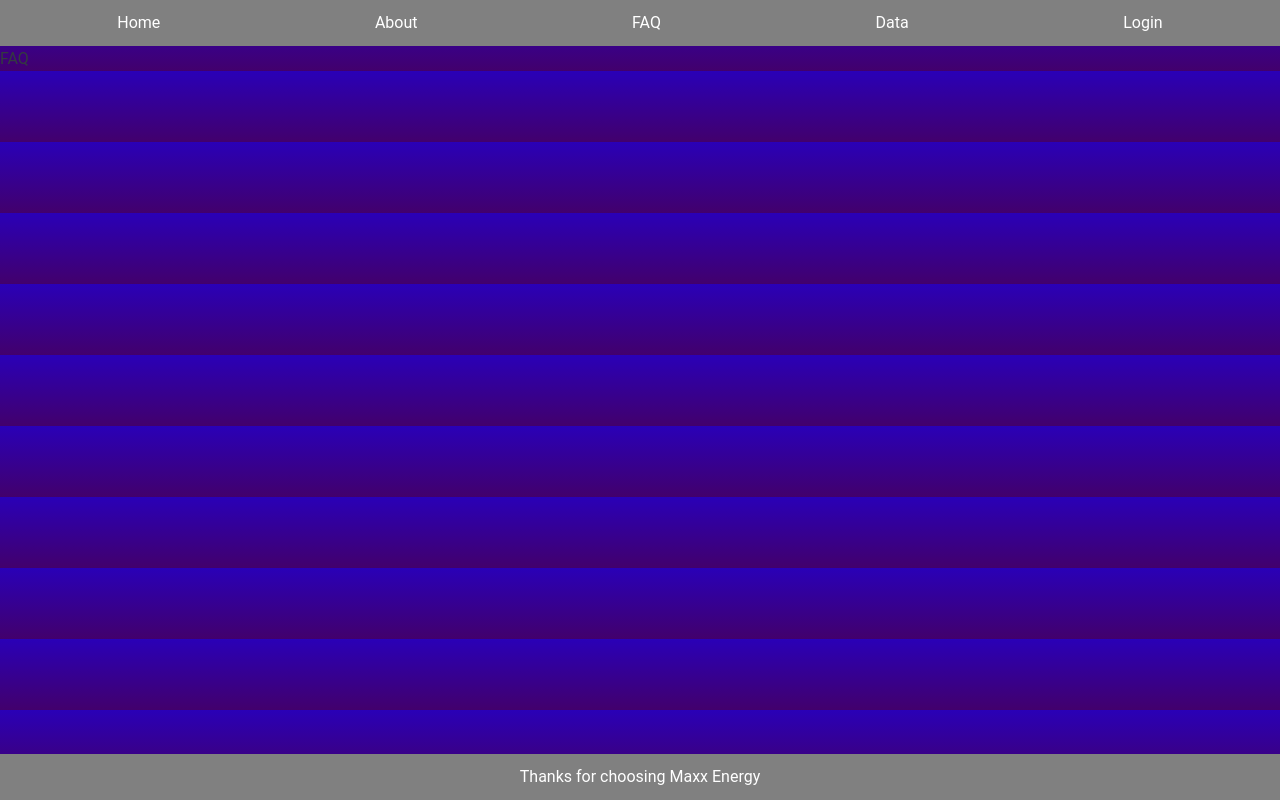
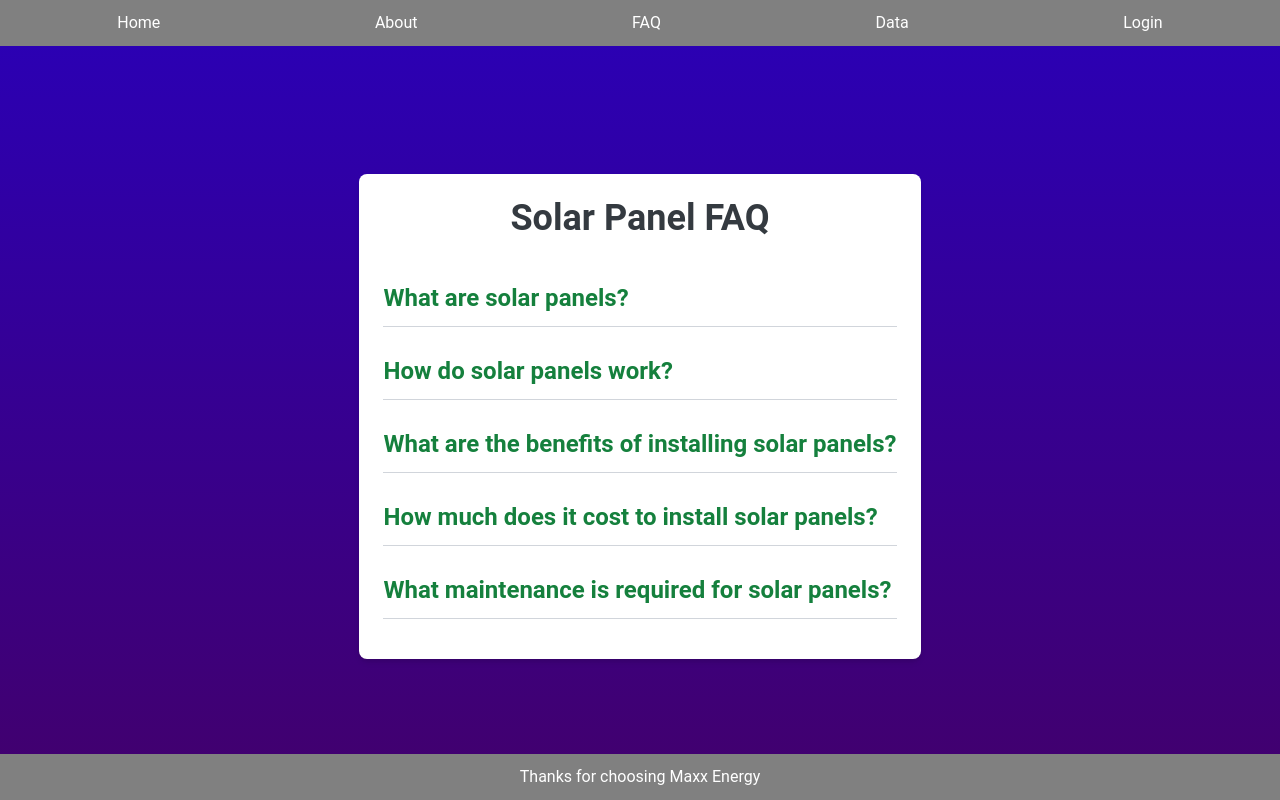
Before and after one commit to Maxx-Energy-Internship-Summer-24/solar-plant-website, a React (Create React App) app in the folder frontend/: page /FAQ in a window 1280 px wide. Built offline with nearby package versions, Linux system fonts and the light colour scheme.

Commit message:
Added content to faq page.

```diff
--- a/frontend/src/pages/FAQ.jsx
+++ b/frontend/src/pages/FAQ.jsx
@@ -1,9 +1,59 @@
-import React from 'react'
+import React, { useState } from 'react';
+
+const faqData = [
+  {
+    question: "What are solar panels?",
+    answer: "Solar panels are devices that convert sunlight into electricity. They are made up of photovoltaic cells that capture and convert solar energy into usable power."
+  },
+  {
+    question: "How do solar panels work?",
+    answer: "Solar panels work by using photovoltaic cells to convert sunlight into direct current (DC) electricity. This DC electricity is then converted into alternating current (AC) by an inverter, which can be used to power your home or business."
+  },
+  {
+    question: "What are the benefits of installing solar panels?",
+    answer: "Installing solar panels can reduce your electricity bills, lower your carbon footprint, and increase the value of your property. Solar energy is a renewable and clean source of power."
+  },
+  {
+    question: "How much does it cost to install solar panels?",
+    answer: "The cost of installing solar panels varies depending on the size of the system, the type of panels, and installation complexity. On average, solar panel installations can range from $15,000 to $30,000 before incentives or rebates."
+  },
+  {
+    question: "What maintenance is required for solar panels?",
+    answer: "Solar panels require minimal maintenance. It is recommended to clean them periodically to remove dust and debris, and to have them inspected by a professional every few years to ensure they are functioning efficiently."
+  }
+];
 
 const FAQ = () => {
+  const [openIndex, setOpenIndex] = useState(null);
+
+  const toggleAnswer = index => {
+    setOpenIndex(openIndex === index ? null : index);
+  };
+
   return (
-    <div>FAQ</div>
-  )
+    <div className="h-[100%] flex justify-center items-center">
+    <div className="faq-container max-w-3xl mx-auto p-6 bg-white shadow-md rounded-lg m-[10%]" >
+      <h1 className="text-4xl font-bold text-center mb-8">Solar Panel FAQ</h1>
+      <div className="faq-list">
+        {faqData.map((item, index) => (
+          <div key={index} className="faq-item mb-4 border-b border-gray-300">
+            <div
+              className="faq-question cursor-pointer py-3 text-2xl font-semibold text-green-700"
+              onClick={() => toggleAnswer(index)}
+            >
+              {item.question}
+            </div>
+            {openIndex === index && (
+              <div className="faq-answer py-2 text-gray-800">
+                {item.answer}
+              </div>
+            )}
+          </div>
+        ))}
+      </div>
+    </div>
+    </div>
+  );
 }
 
-export default FAQ
+export default FAQ;
--- a/frontend/src/styles/global.css
+++ b/frontend/src/styles/global.css
@@ -6,4 +6,6 @@
   body {
     margin: 0;
     background: linear-gradient(#2A00B7, #42006C);
+    min-height: 100vh;
+    height: 100%;
   }
```
